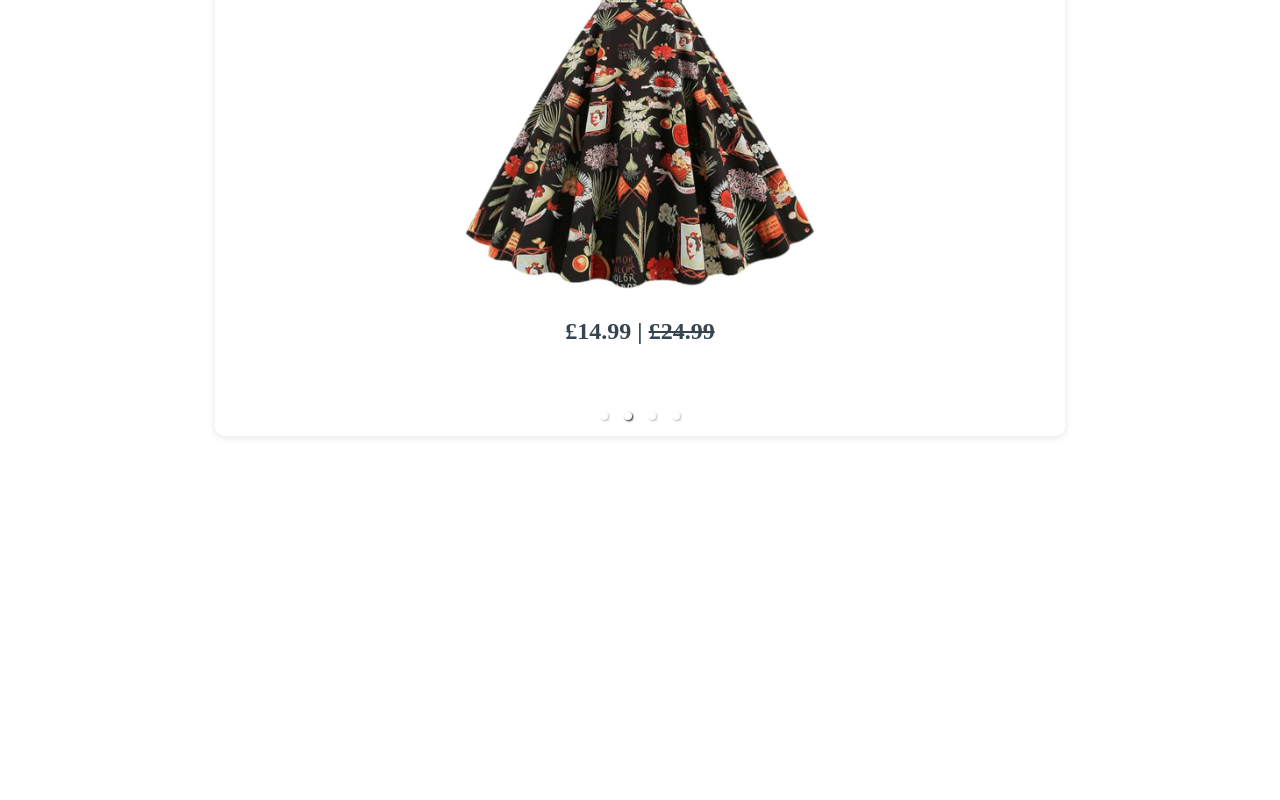
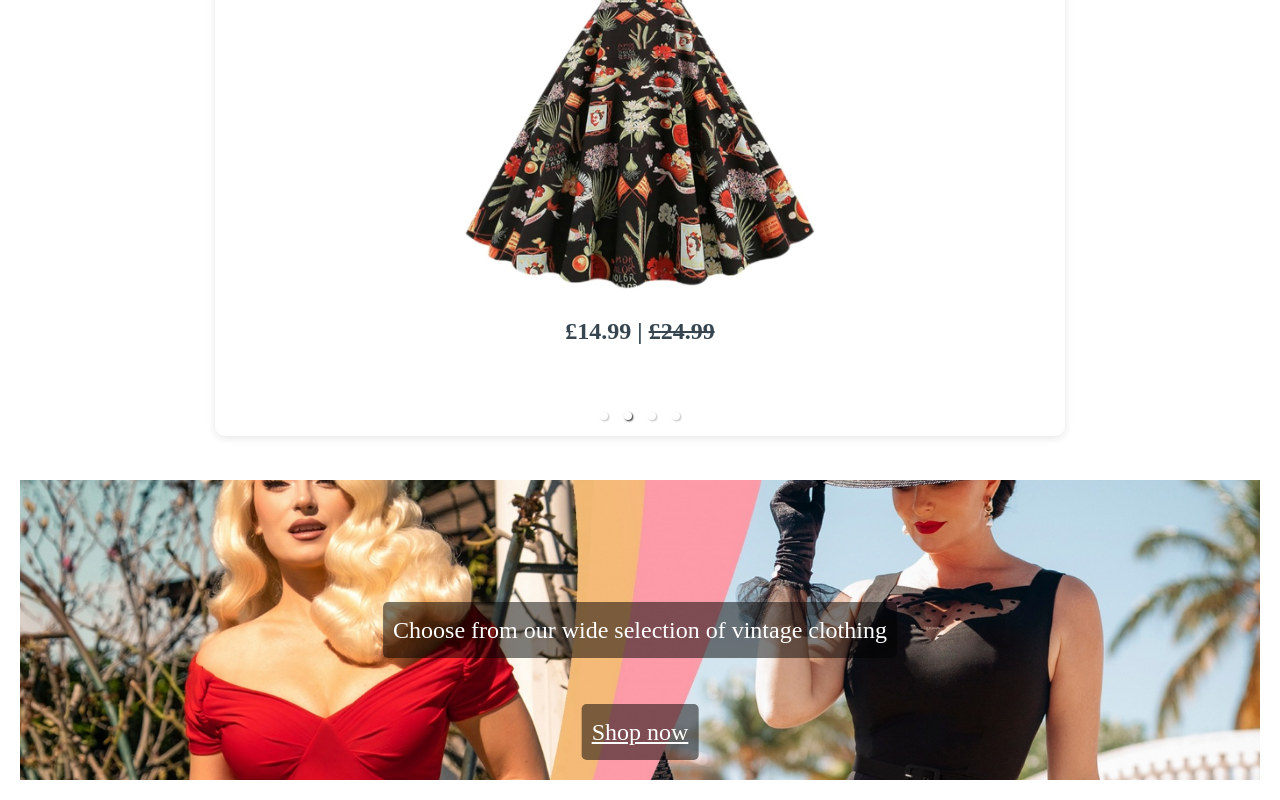
Before and after one commit to sombas100/paloma, a React (Vite) app in the folder client/: page /test in a window 1280 px wide. Shown: the part 485-1285 px from the top of the page. Before the commit the page ends 941 px from the top, so only its background shows below. Built offline with nearby package versions, Linux system fonts and the light colour scheme; no server answers.

Commit message:
Add additional components to shop page

```diff
--- a/client/src/Components/Auth/Login.tsx
+++ b/client/src/Components/Auth/Login.tsx
@@ -19,9 +19,10 @@ const Login: React.FC = () => {
 
   useEffect(() => {
     if (userInfo) {
+      dispatch(login.fulfilled(userInfo));
       navigate("/");
     }
-  }, [userInfo, navigate]);
+  }, [dispatch, userInfo]);
 
   const submitHandler = (e: React.FormEvent) => {
     e.preventDefault();
--- /dev/null
+++ b/client/src/Components/Banner.css
@@ -0,0 +1,45 @@
+.banner-container {
+    position: relative;
+    width: 100%;
+    height: 300px;
+    padding: 0 20px;
+    margin-top: 24px;
+    margin-bottom: 20px;
+  }
+
+  .banner-image {
+    width: 100%;
+    height: 100%;
+    object-fit: cover;
+    cursor: pointer;
+  }
+
+  .banner-text-overlay,
+  .banner-link-overlay {
+    position: absolute;
+    left: 50%;
+    transform: translateX(-50%);
+    color: white;
+    text-align: center;
+    padding: 10px;
+    background: rgba(0, 0, 0, 0.5); /* Optional: adds a semi-transparent background */
+    border-radius: 5px; /* Optional: rounds the corners */
+    font-family: 'PT Serif', serif;
+    font-size: 24px;
+    font-weight: 500;
+  }
+
+  .banner-link-overlay {
+    text-decoration: underline;
+  }
+
+  .banner-text-overlay {
+    top: 50%;
+    transform: translate(-50%, -50%); /* Centers both horizontally and vertically */
+  }
+
+  .banner-link-overlay {
+    bottom: 20px;
+    transform: translateX(-50%); /* Centers only horizontally */
+    cursor: pointer;
+  }
--- /dev/null
+++ b/client/src/Components/Banner.tsx
@@ -0,0 +1,29 @@
+import React from "react";
+import banner from "../assets/vintagebanner.jpg";
+import "./Banner.css";
+import { useNavigate } from "react-router-dom";
+
+export const Banner: React.FC = () => {
+  const navigate = useNavigate();
+  return (
+    <div className="banner-container">
+      <img
+        onClick={() => navigate("/dresses")}
+        className="banner-image"
+        src={banner}
+        alt="Vintage Banner"
+      />
+      <div className="banner-overlay">
+        <p className="banner-text-overlay">
+          Choose from our wide selection of vintage clothing
+        </p>
+        <span
+          onClick={() => navigate("/dresses")}
+          className="banner-link-overlay"
+        >
+          Shop now
+        </span>
+      </div>
+    </div>
+  );
+};
--- /dev/null
+++ b/client/src/Components/Display.css
@@ -0,0 +1,48 @@
+.display-list-container {
+    display: flex;
+    flex-wrap: wrap;
+    justify-content: center;
+    gap: 20px;
+    padding: 60px;
+  }
+
+  .display-product-card {
+    width: 250px;
+    height: 200px;
+    border: 1px solid #ddd;
+    border-radius: 8px;
+    overflow: hidden;
+    box-shadow: 0 2px 4px rgba(0, 0, 0, 0.1);
+    text-align: center;
+    margin: 10px;
+    position: relative;
+    cursor: pointer;
+  }
+
+  .display-product-image {
+    width: 100%;
+    height: 200px;
+    object-fit: cover;
+  }
+
+  .display-name-overlay {
+    position: absolute;
+    top: 50%;
+    left: 50%;
+    transform: translate(-50%, -50%);
+    color: white;
+    font-size: 18px;
+    font-weight: bold;
+    text-shadow: 2px 2px 4px rgba(0, 0, 0, 0.5);
+    z-index: 1;
+    font-family: 'PT Serif', serif;
+  }
+
+  .display-product-details {
+    padding: 10px;
+  }
+
+  .display-product-details p {
+    margin: 5px 0;
+    font-size: 16px;
+  }
--- /dev/null
+++ b/client/src/Components/Display.tsx
@@ -0,0 +1,75 @@
+import "./Display.css";
+import { useNavigate } from "react-router-dom";
+
+interface Product {
+  name: string;
+  description: string;
+  price: number;
+  imageUrl: string;
+  stock: number;
+}
+
+const displayProducts: Product[] = [
+  {
+    name: "Floral Print Bohemian Dresses",
+    description:
+      "A flowy bohemian dress with floral prints and a v-neckline, perfect for summer outings.",
+    price: 45.99,
+    imageUrl:
+      "https://ml.thcdn.com/productimg/960/960/15385393-1555151161251638.jpg",
+    stock: 22,
+  },
+  {
+    name: "1950s Polka Dot Swing Dresses",
+    description:
+      "A classic 1950s style swing dress with a charming polka dot pattern and a cinched waist.",
+    price: 55.99,
+    imageUrl:
+      "https://cdn.onbuy.com/product/65b6f4829fe69/990-990/royal-blue-ruffle-hem-large-retro-polka-dot-dress-for-womens-vintage-1950s-casual-cocktail-party-swing-dresses-summer-wedding-guest-a-line-gown.jpg",
+    stock: 31,
+  },
+  {
+    name: "Vintage Lace A-Line Dresses",
+    description:
+      "An elegant vintage lace dress with an A-line silhouette, ideal for formal occasions.",
+    price: 60.99,
+    imageUrl: "https://m.media-amazon.com/images/I/71OANFC5ZsL._AC_UY1000_.jpg",
+    stock: 7,
+  },
+  {
+    name: "Retro Striped Midi Dresses",
+    description:
+      "A retro-inspired midi dress with bold stripes and a flattering fit, perfect for a chic look.",
+    price: 48.99,
+    imageUrl:
+      "https://www.voodoovixen.co.uk/media/catalog/product/d/r/dra_9225-bi-03_zdfoblkskqkn62cg.jpg",
+    stock: 15,
+  },
+];
+
+const Display: React.FC = () => {
+  const navigate = useNavigate();
+
+  return (
+    <div className="display-list-container">
+      {displayProducts.map((product, index) => (
+        <div
+          onClick={() => navigate("/dresses")}
+          key={index}
+          className="display-product-card"
+        >
+          <img
+            onClick={() => navigate("/dresses")}
+            src={product.imageUrl}
+            alt={product.name}
+            className="-display-product-image"
+          />
+          <div className="display-name-overlay">{product.name}</div>
+          <div className="display-product-details"></div>
+        </div>
+      ))}
+    </div>
+  );
+};
+
+export default Display;
--- a/client/src/Components/Hero/Hero.tsx
+++ b/client/src/Components/Hero/Hero.tsx
@@ -4,6 +4,30 @@ import { Button } from "flowbite-react";
 import { FaArrowRightLong } from "react-icons/fa6";
 
 const Hero = () => {
+  const scrollToMiddle = () => {
+    const middlePosition = document.documentElement.scrollHeight / 2;
+    const startPosition = window.pageYOffset;
+    const distance = middlePosition - startPosition;
+    const duration = 1000;
+    let startTime: number | null = null;
+
+    const animation = (currentTime: number) => {
+      if (startTime === null) startTime = currentTime;
+      const timeElapsed = currentTime - startTime;
+      const run = ease(timeElapsed, startPosition, distance, duration);
+      window.scrollTo(0, run);
+      if (timeElapsed < duration) requestAnimationFrame(animation);
+    };
+
+    const ease = (t: number, b: number, c: number, d: number) => {
+      t /= d / 2;
+      if (t < 1) return (c / 2) * t * t + b;
+      t--;
+      return (-c / 2) * (t * (t - 2) - 1) + b;
+    };
+
+    requestAnimationFrame(animation);
+  };
   return (
     <div className="hero">
       <div className="hero-left">
@@ -11,7 +35,7 @@ const Hero = () => {
         <p>Latest vintage clothing</p>
         <p>for women</p>
         <div style={{ marginTop: "16px" }}>
-          <Button gradientMonochrome="pink">
+          <Button onClick={scrollToMiddle} gradientMonochrome="pink">
             Browse Collections
             <FaArrowRightLong
               size={15}
--- a/client/src/Components/Layout/Header.tsx
+++ b/client/src/Components/Layout/Header.tsx
@@ -68,13 +68,13 @@ export function Header() {
       </div>
       {userInfo ? (
         <>
-          <Button outline gradientDuoTone="purpleToPink" onClick={handleLogout}>
+          <Button outline gradientMonochrome="pink" onClick={handleLogout}>
             Logout
           </Button>
         </>
       ) : (
         <Button
-          gradientDuoTone="purpleToPink"
+          gradientMonochrome="pink"
           outline
           onClick={() => navigate("/login")}
         >
--- a/client/src/pages/Shop/Shop.tsx
+++ b/client/src/pages/Shop/Shop.tsx
@@ -1,11 +1,15 @@
 import Hero from "../../Components/Hero/Hero";
 import CustomCarousel from "../../Components/CustomCarousel";
+import Display from "../../Components/Display";
+import { Banner } from "../../Components/Banner";
 
 const Shop = () => {
   return (
     <>
       <Hero />
       <CustomCarousel />
+      <Display />
+      <Banner />
     </>
   );
 };
--- a/client/src/pages/TestPage.tsx
+++ b/client/src/pages/TestPage.tsx
@@ -1,10 +1,12 @@
 import React from "react";
 import CustomCarousel from "../Components/CustomCarousel";
+import { Banner } from "../Components/Banner";
 
 const TestPage = () => {
   return (
     <div>
       <CustomCarousel />
+      <Banner />
     </div>
   );
 };
--- a/client/src/redux/slices/userSlice.ts
+++ b/client/src/redux/slices/userSlice.ts
@@ -17,7 +17,7 @@ interface UserState {
 }
 
 const initialState: UserState = {
-    userInfo: null,
+    userInfo: JSON.parse(localStorage.getItem('userInfo') || 'null'),
     loading: false,
     error: null,
 };
```
Also changed, not shown: client/src/Components/Breadcrumb.tsx (added, +17 -0 lines), client/src/assets/vintagebanner.jpg (added).
